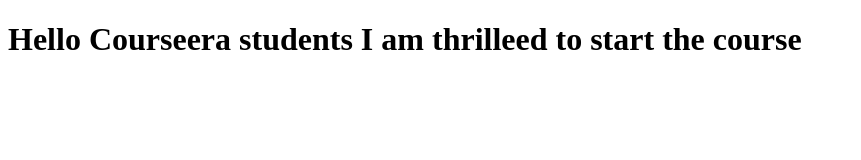
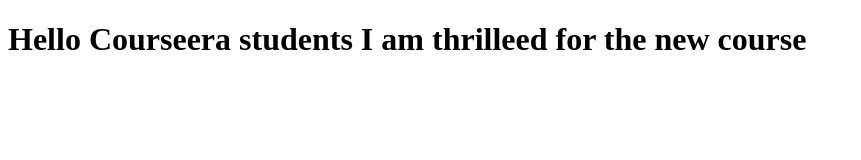
Before and after one commit to sumanteegala/suman-test, a plain HTML site: page index.html in a window 1280 px wide. Shown: the whole page, without its empty margins (0-861 px from the left). Drawn offline with Linux system fonts and the light colour scheme.

Commit message:
New Version of web file.

```diff
--- a/index.html
+++ b/index.html
@@ -5,6 +5,6 @@
     <title>Hello Courseera</title>
   </head>
   <body>
-    <h1>Hello Courseera students I am thrilleed to start the course</h1>
+    <h1>Hello Courseera students I am thrilleed for the new course</h1>
   </body>
 </html>
```
